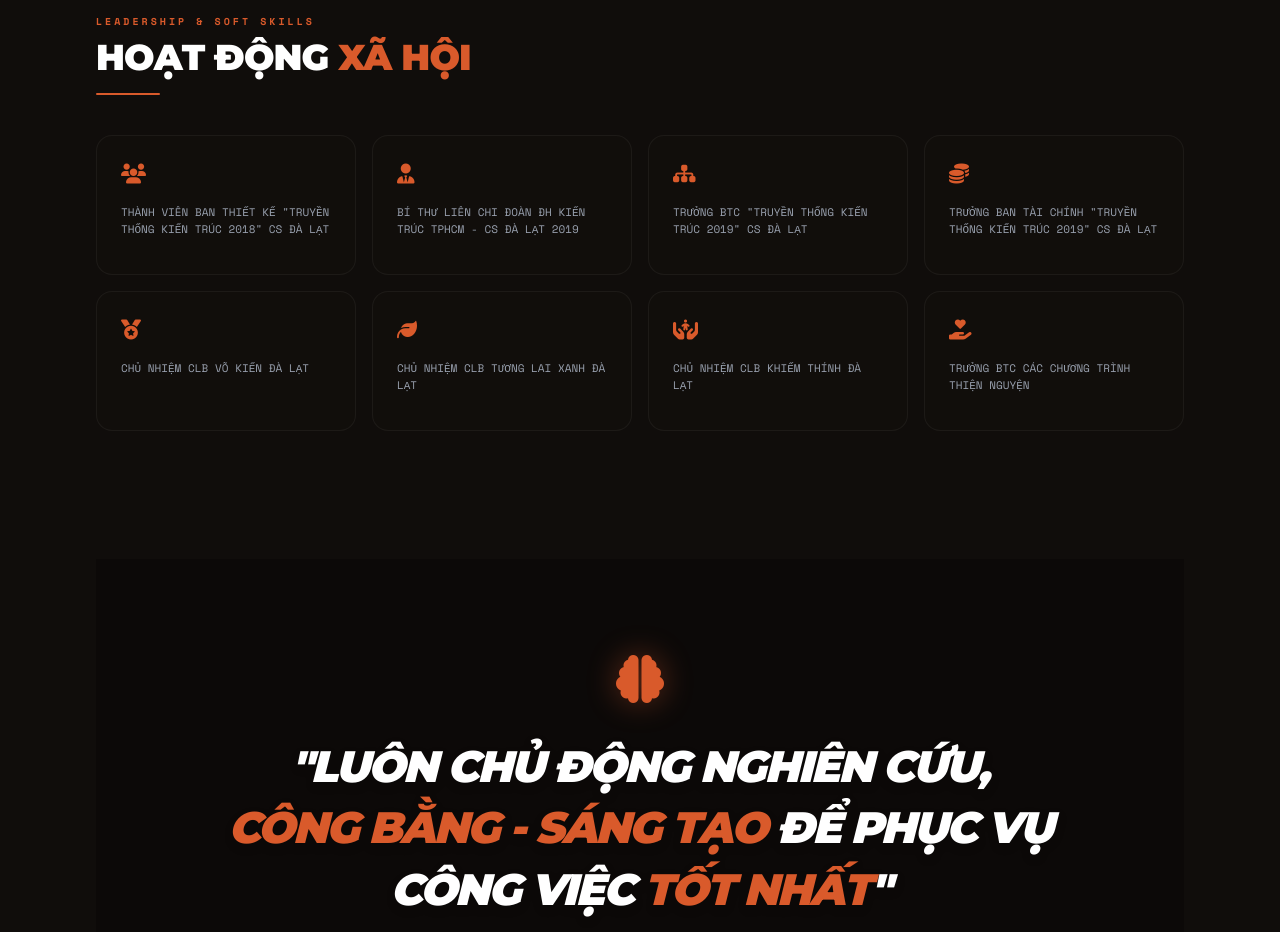
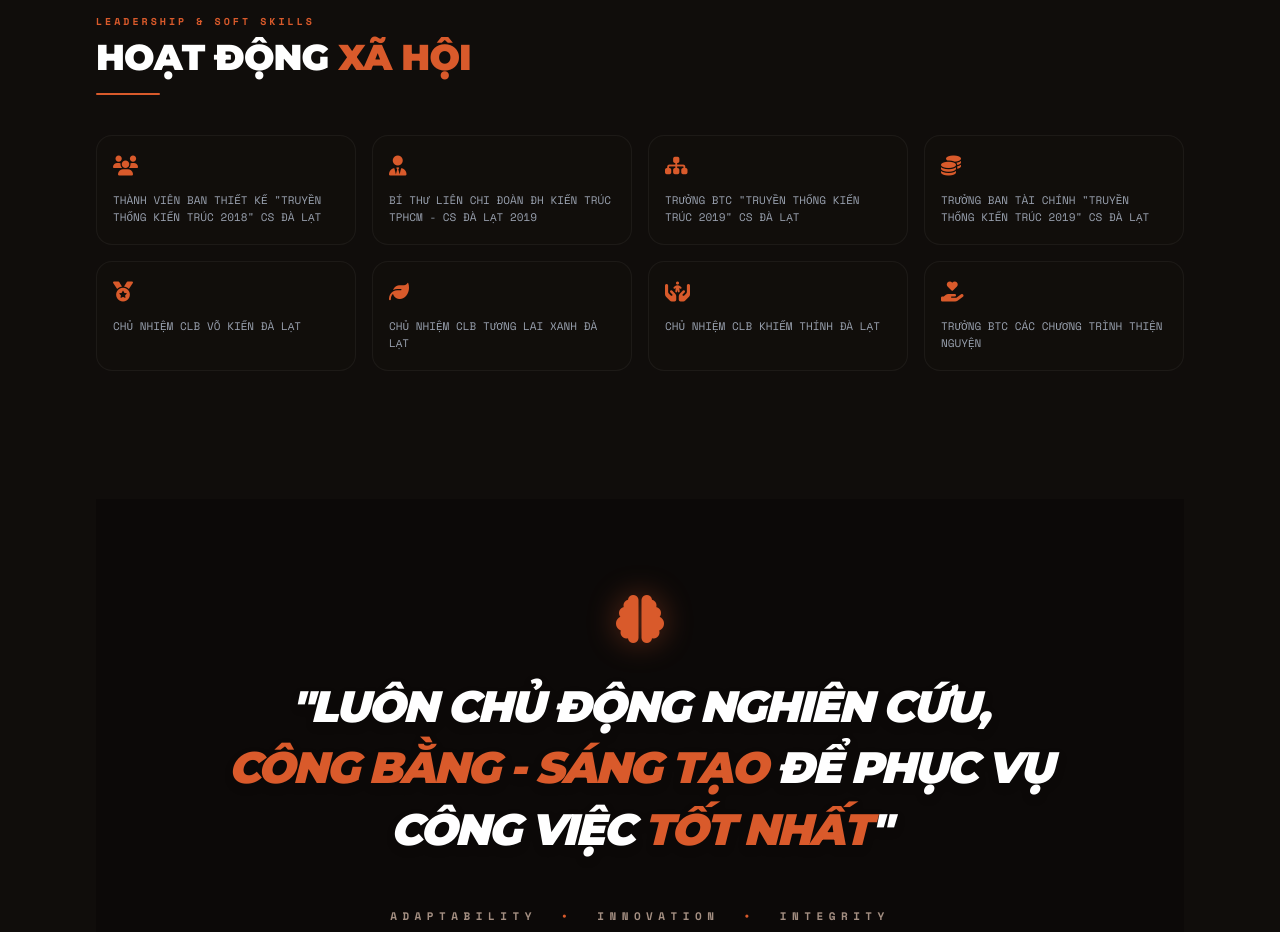
Before and after one commit to datavtarch/datavtarch.github.io, a React (Vite) app: page /#/about in a window 1280 px wide. Shown: the part 2500-3432 px from the top of the page. Built offline with nearby package versions, Linux system fonts and the light colour scheme.

Commit message:
style: make social activity boxes more compact

```diff
--- a/src/pages/About.jsx
+++ b/src/pages/About.jsx
@@ -283,8 +283,8 @@ const About = () => {
         </div>
         <div className="grid grid-cols-1 sm:grid-cols-2 lg:grid-cols-4 gap-4">
           {CV_DATA.activities.map((act, idx) => (
-            <CVBox key={idx} className="!p-6 justify-center min-h-[140px]">
-              <div className="text-[#D95A2B] text-xl mb-4 group-hover:-translate-y-1 transition-transform relative z-10">
+            <CVBox key={idx} className="!p-4 justify-center min-h-[110px]">
+              <div className="text-[#D95A2B] text-xl mb-3 group-hover:-translate-y-1 transition-transform relative z-10">
                 <i className={`fa-solid ${
                   idx === 0 ? 'fa-users' :
                   idx === 1 ? 'fa-user-tie' :
```
